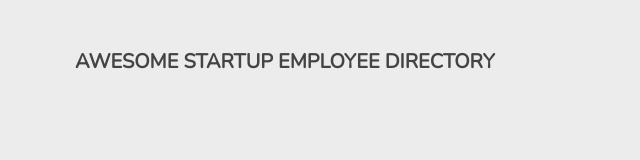
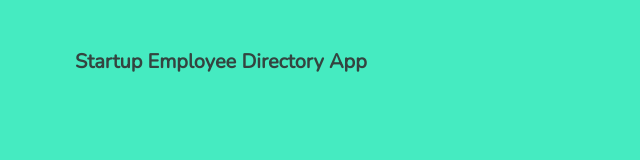
Before and after one commit to AmeerMoukadam/EmployeeDirectoryAPI, a plain HTML site: page index.html in a window 1280 px wide. Shown: the whole page, without its empty margins (0-640 px from the left). Drawn offline with nearby package versions, Linux system fonts and the light colour scheme; no server answers.

Commit message:
Body Background Color Update

```diff
--- a/css/styles.css
+++ b/css/styles.css
@@ -16,7 +16,7 @@ html, body {
 body {
     font-family: "Nunito", sans-serif;
     text-align: center;
-    background: rgba(235, 235, 235, 0.9);
+    background: rgba(49, 233, 187, 0.9);
 }
 
 header {
--- a/index.html
+++ b/index.html
@@ -16,7 +16,7 @@
         <header>
             <div class="header-inner-container">
                 <div class="header-text-container">
-                    <h1>AWESOME STARTUP EMPLOYEE DIRECTORY</h1>
+                    <h1>Startup Employee Directory App</h1>
                 </div>
 
                 <div class="search-container">
```
